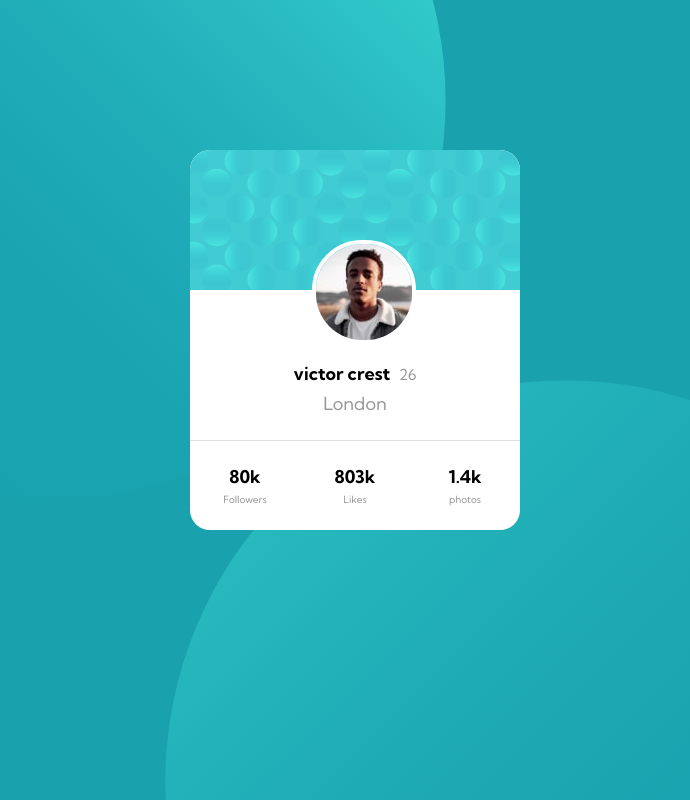
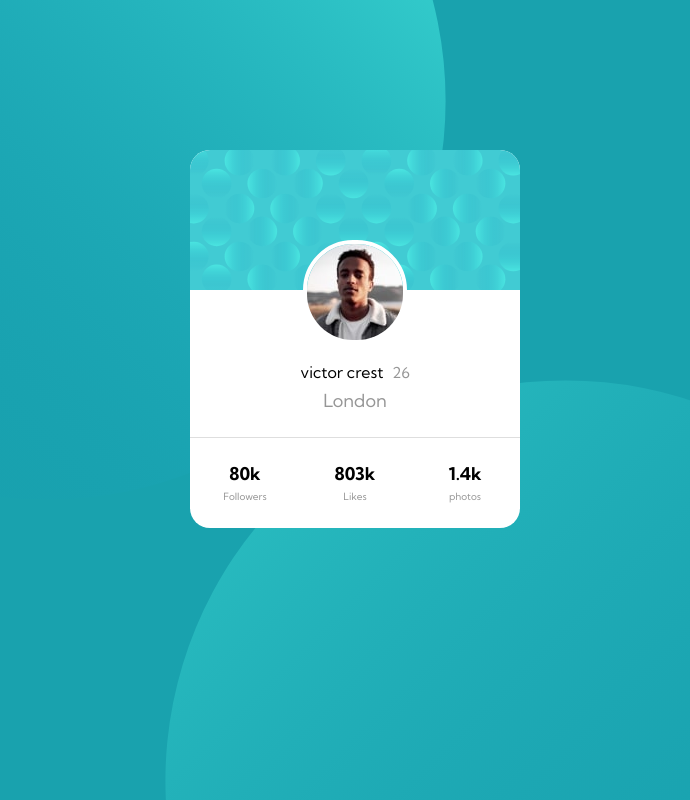
Before and after one commit to nwakego98/profile-card, a plain HTML site: page Index.html in a window 1280 px wide. Shown: the whole page, without its empty margins (285-975 px from the left). Drawn offline with Linux system fonts and the light colour scheme.

Commit message:
Update styles.css

```diff
--- a/styles.css
+++ b/styles.css
@@ -21,8 +21,7 @@ body {
 
 .container{
     text-align: center;
-    width: 330px;
-    height: 380px;
+    max-width: 330px;
     background-color: white;
     border-radius: 20px;
     margin: 150px 0;
@@ -43,7 +42,8 @@ img{
     max-width: 100%;
     position: absolute;
     top: 90px;
-    left: 122px;
+     left: 50%;
+    transform: translateX(-50%);
 }
 
 .description{
@@ -51,7 +51,7 @@ img{
     margin-bottom: 25px;
 }
 
-bold{
+h1{
     font-weight: 700;
     font-size: 18px;
 }
```
